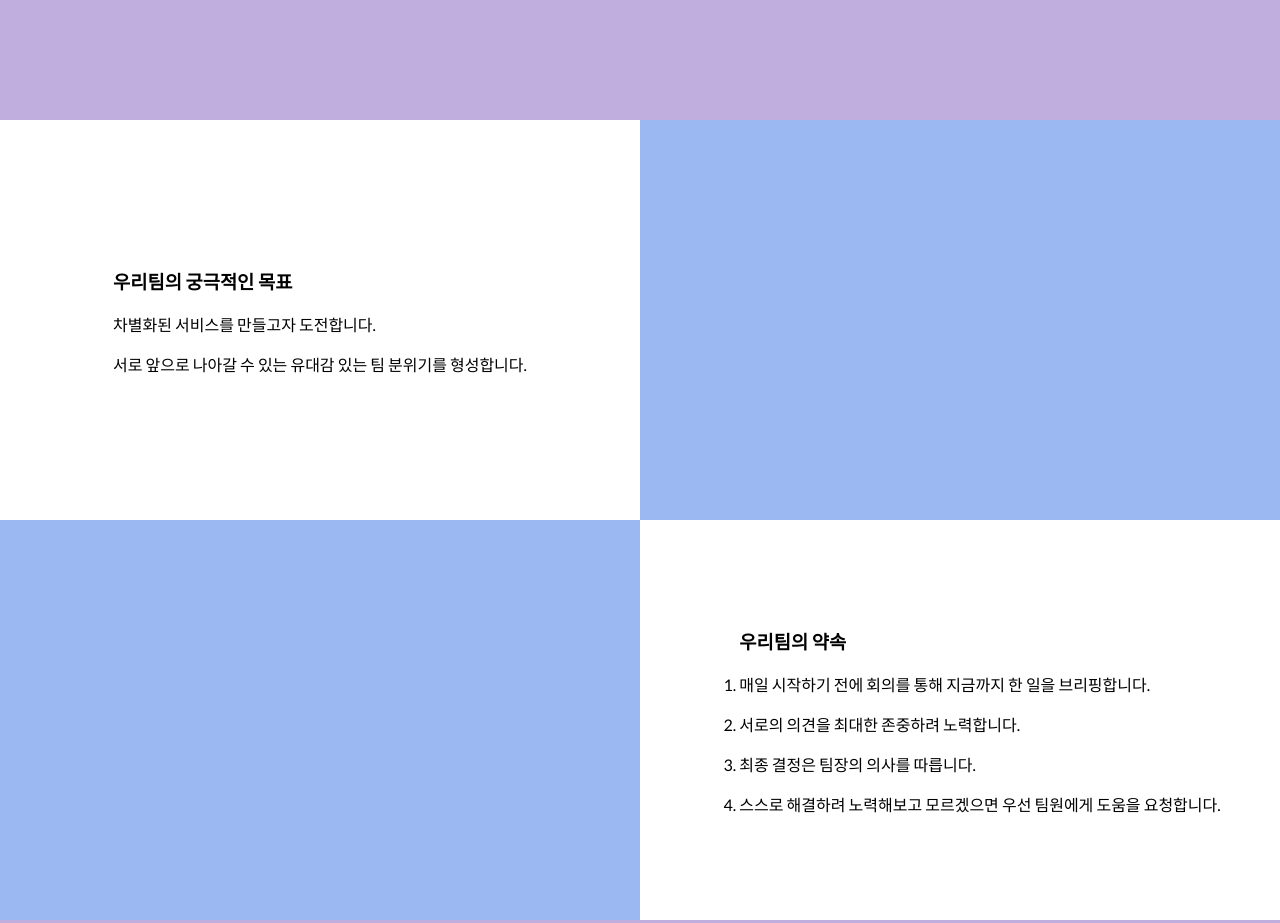
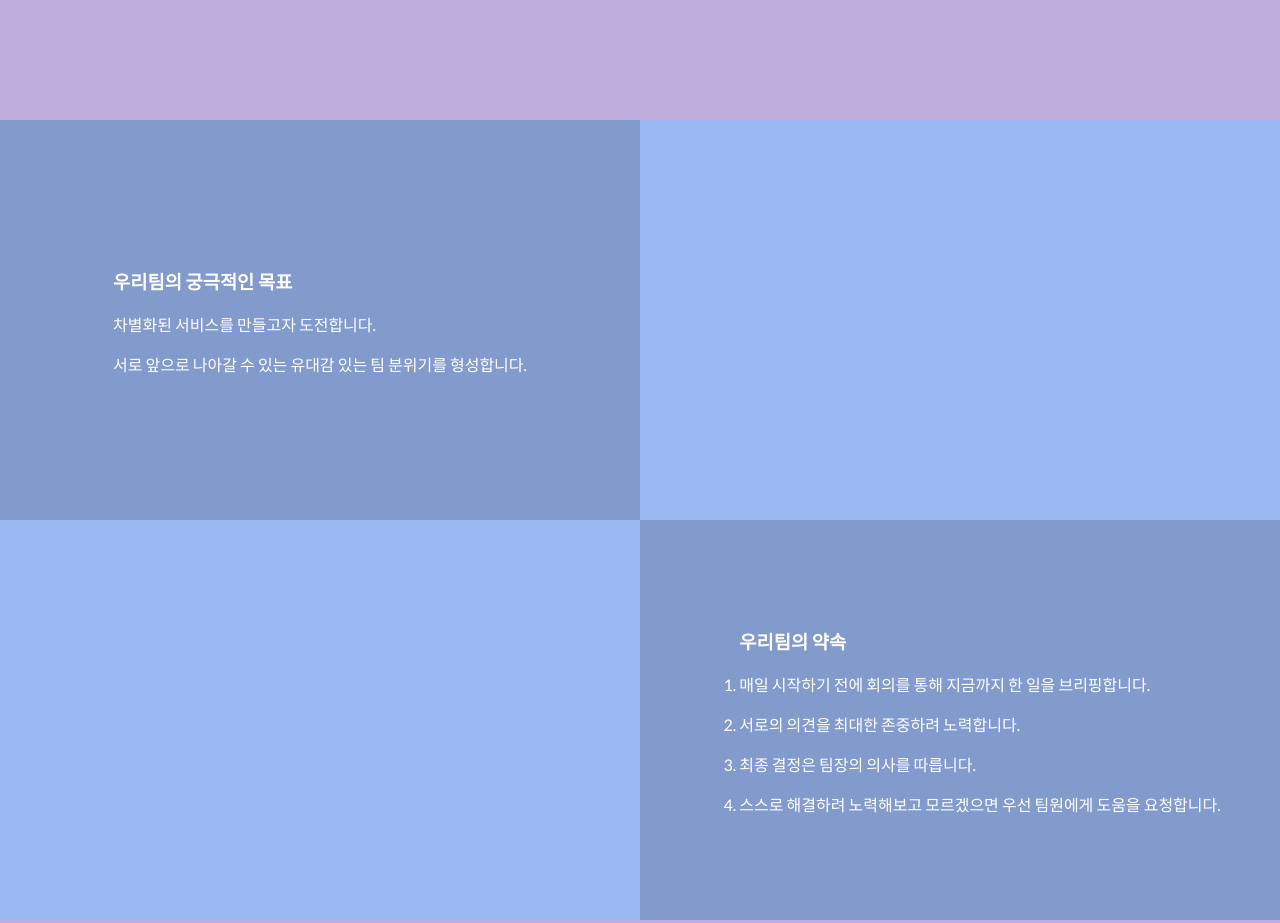
Before and after one commit to Zunu5107/06.969700, a plain HTML site: page templates/index.html in a window 1280 px wide. Shown: the part 680-1603 px from the top of the page. Drawn offline with nearby package versions, Linux system fonts and the light colour scheme.

Commit message:
style: change side-box color

```diff
--- a/templates/css/component.css
+++ b/templates/css/component.css
@@ -57,8 +57,8 @@ body,
 .side-box {
 	width: 50%;
 	height: 50%;
-	background-color: white;
-	color: black;
+	background-color: #839BCC;
+	color: white;
 	display: flex;
 	justify-content: center;
 	align-items: center;
```
